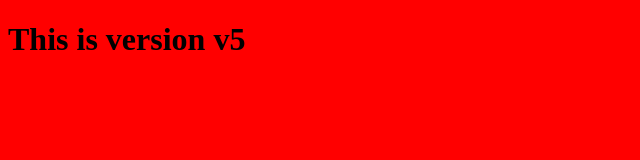
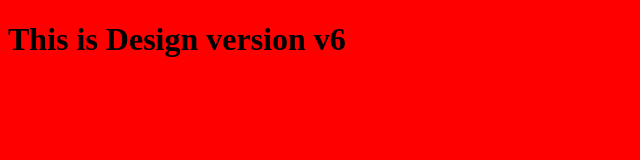
Before and after one commit to tanvisharma-dev/myrepo, a plain HTML site: page index.html in a window 1280 px wide. Shown: the whole page, without its empty margins (0-640 px from the left). Drawn offline with Linux system fonts and the light colour scheme.

Commit message:
Changed H1

```diff
--- a/index.html
+++ b/index.html
@@ -8,6 +8,6 @@
     <title>Document</title>
 </head>
 <body>
-    <h1>This is version v5</h1>
+    <h1>This is Design version v6</h1>
 </body>
 </html>
```
